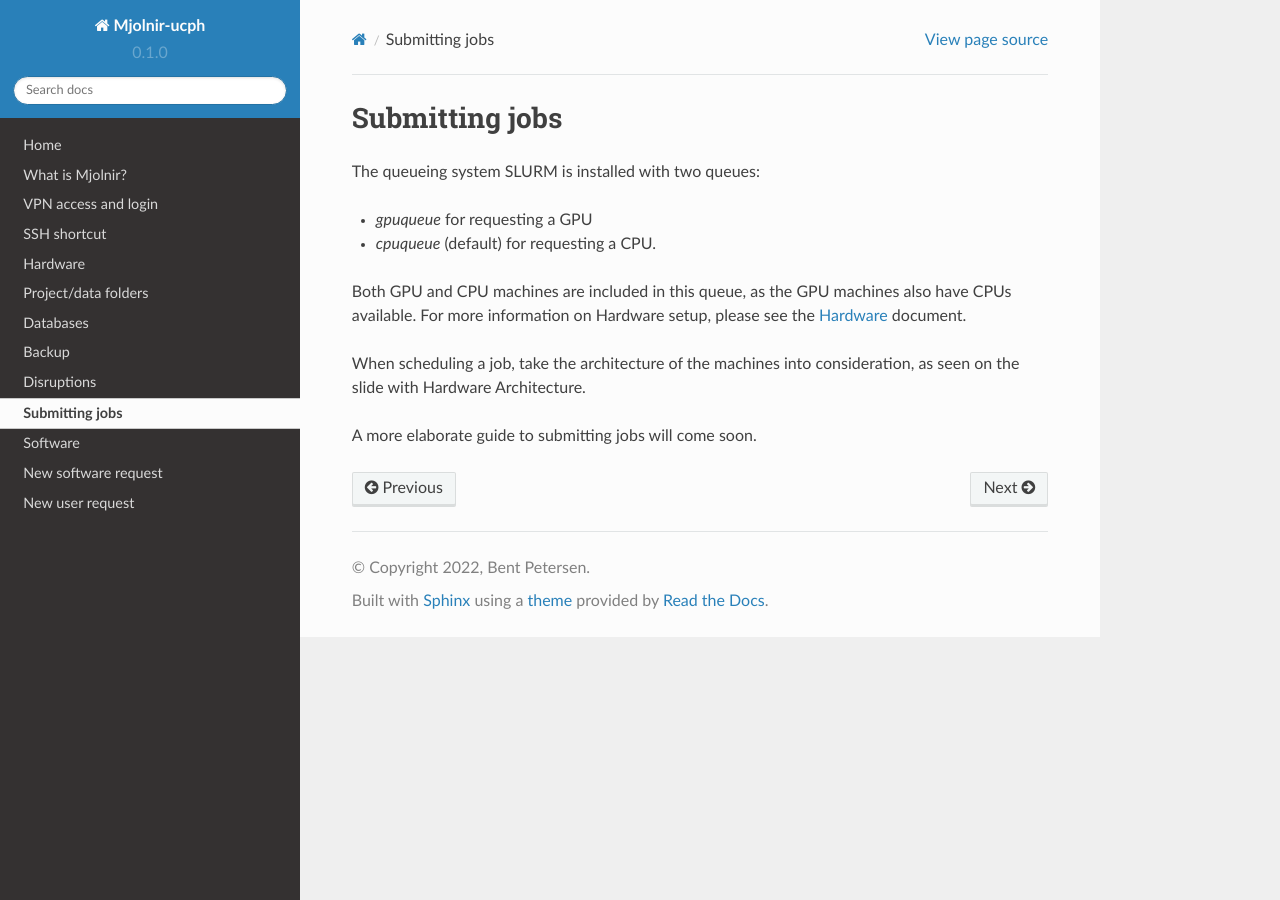
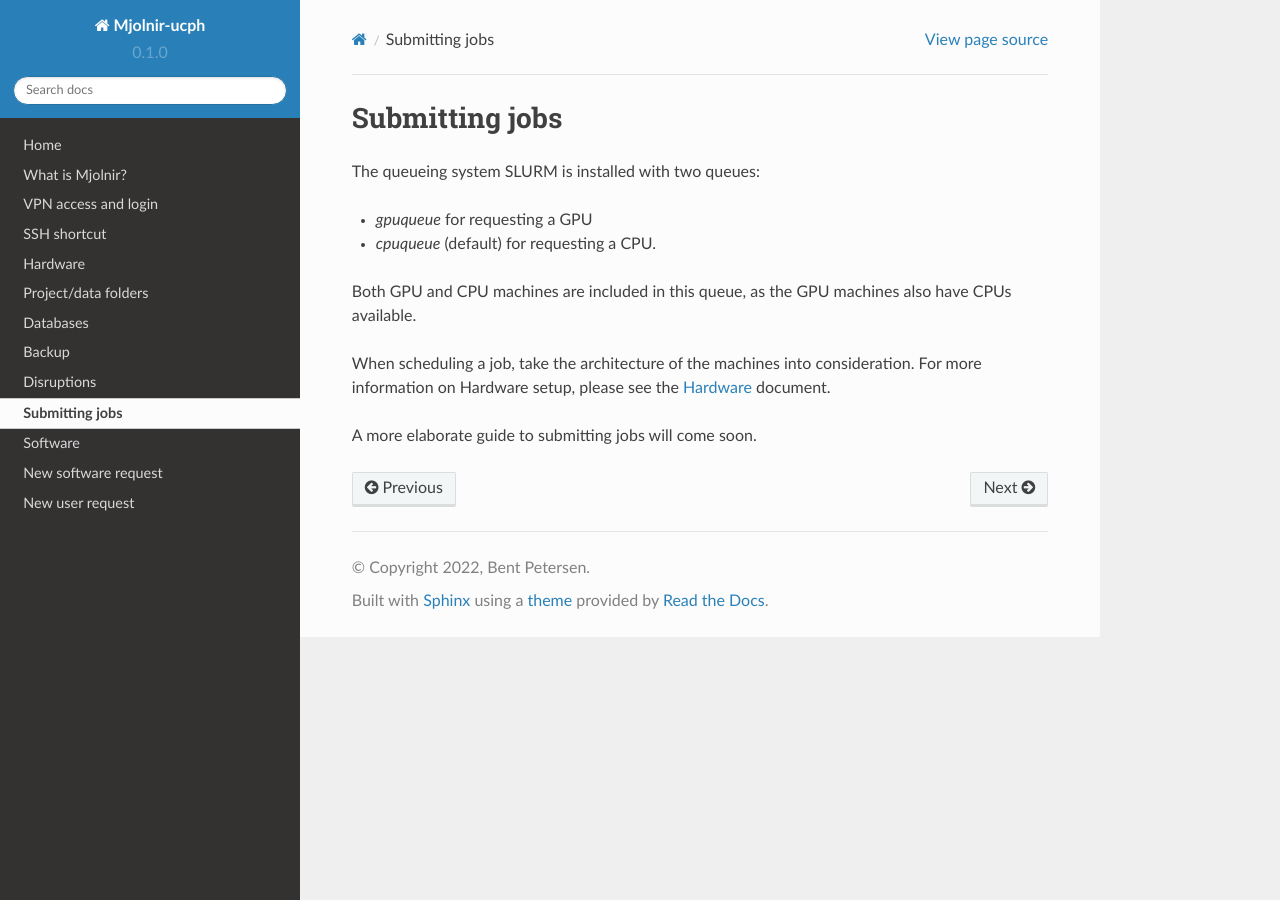
Before and after one commit to bentpetersendk/mjolnir_ucph, a Sphinx documentation site: the page built from docs/source/submitting_jobs.rst, in a window 1280 px wide. Built offline with Sphinx 7.4.7 and the Read the Docs theme 2.0.0, drawn with Linux system fonts in a browser that asks for light colours.

Commit message:
Update submitting_jobs.rst

```diff
--- a/docs/source/submitting_jobs.rst
+++ b/docs/source/submitting_jobs.rst
@@ -5,9 +5,8 @@ The queueing system SLURM is installed with two queues:
 - `gpuqueue` for requesting a GPU
 - `cpuqueue` (default) for requesting a CPU.
 
-Both GPU and CPU machines are included in this queue, as the GPU machines also have CPUs available. For more information on Hardware setup, please see the :doc:`hardware` document.
+Both GPU and CPU machines are included in this queue, as the GPU machines also have CPUs available.
 
-
-When scheduling a job, take the architecture of the machines into consideration, as seen on the slide with Hardware Architecture.
+When scheduling a job, take the architecture of the machines into consideration. For more information on Hardware setup, please see the :doc:`hardware` document.
 
 A more elaborate guide to submitting jobs will come soon.
```
